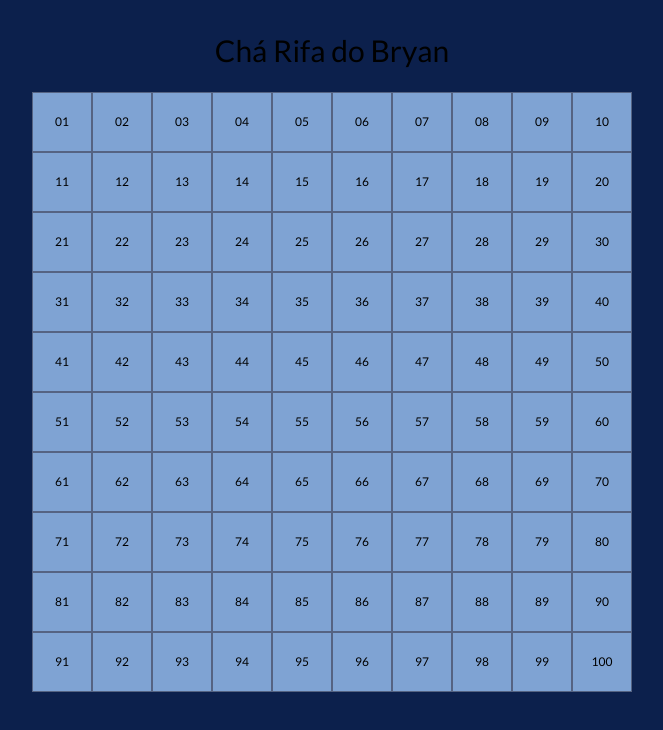
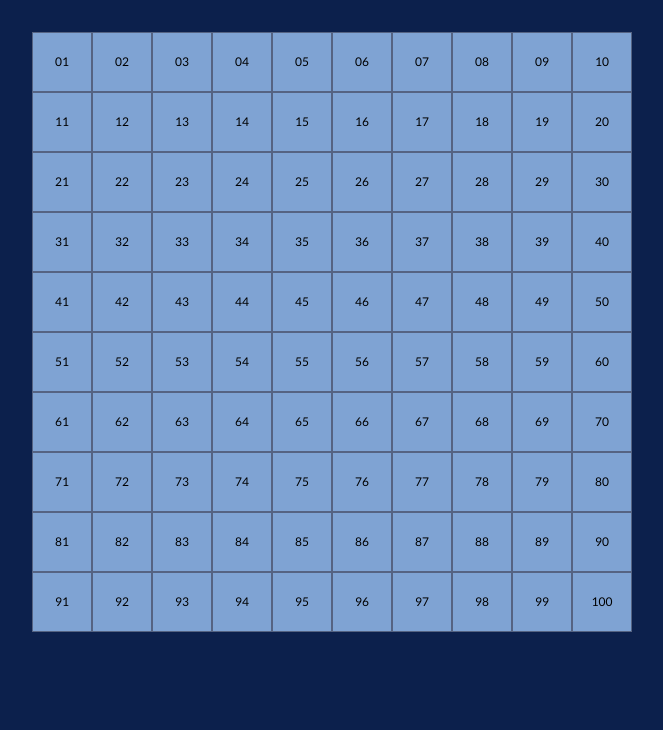
Before and after one commit to dominguetigs/raffle-app, a Next.js app: page / in a window 1280 px wide. Shown: the top 730 px of the page, without its empty margins (308-971 px from the left). Built offline with nearby package versions, Linux system fonts and the light colour scheme.

Commit message:
feat: set height config

```diff
--- a/src/pages/_document.tsx
+++ b/src/pages/_document.tsx
@@ -15,6 +15,12 @@ export default function Document() {
       <body>
         <Main />
         <NextScript />
+
+        <style>{`
+          #__next {
+            height: 100vh;
+          }
+        `}</style>
       </body>
     </Html>
   );
--- a/src/pages/index.tsx
+++ b/src/pages/index.tsx
@@ -15,8 +15,8 @@ export default function Home() {
         <meta name="viewport" content="width=device-width, initial-scale=1" />
         <link rel="icon" href="/favicon.ico" />
       </Head>
-      <Box as="main" maxW={1200} p={[2, 2, 8]} m="0 auto">
-        <Header />
+      <Box as="main" h="100%" maxW={1200} p={[2, 2, 8]} m="0 auto">
+        {/** <Header /> **/}
         <RaffleCard />
         <RaffleRegisterModal />
       </Box>
```
